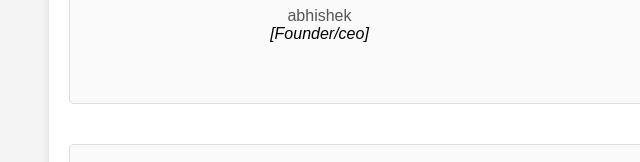
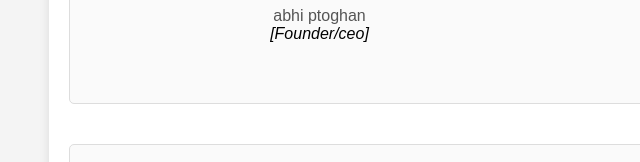
Before and after one commit to manu9673/Web-dev-task, a plain HTML site: page index.html in a window 1280 px wide. Shown: the part 554-716 px from the top of the page, 91-731 px from the left. Drawn offline with Linux system fonts and the light colour scheme.

Commit message:
Add files via upload

```diff
--- a/index.html
+++ b/index.html
@@ -29,7 +29,7 @@
                     <div class="team-row">
                         <div class="team-member">
                             <img src="second.jpg" alt="CEO 1">
-                            <p>abhishek</p>
+                            <p>abhi ptoghan</p>
                             <i>[Founder/ceo]</i>
 
                         </div>
```
